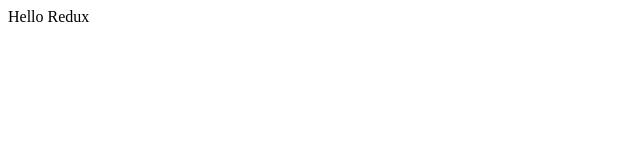
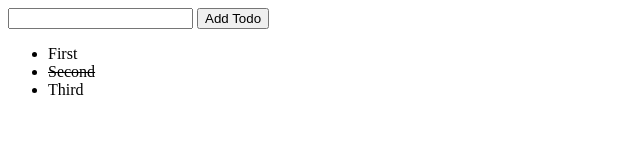
Before and after one commit to tofu0308/todo_app, a website with bundled scripts: page index.html in a window 1280 px wide. Shown: the whole page, without its empty margins (0-640 px from the left). Built offline with nearby package versions, Linux system fonts and the light colour scheme.

Commit message:
update html

```diff
--- a/index.html
+++ b/index.html
@@ -5,7 +5,22 @@
 	<title>simple ToDo app</title>
 </head>
 <body>
-	<div id="contents"></div>
+	<!-- 入力 -->
+	<div id="appTodo">
+		<form action="" onsubmit="">
+			<input type="text" text="">
+			<button type="submit">
+				Add Todo
+			</button>
+		</form>
+	</div>
+
+	<!-- todo list -->
+	<ul id="todoList">
+		<li>First</li>
+		<li style="text-decoration: line-through;">Second</li>
+		<li>Third</li>
+	</ul>
 
 	<script src="./bundle.js"></script>
 </body>
```
